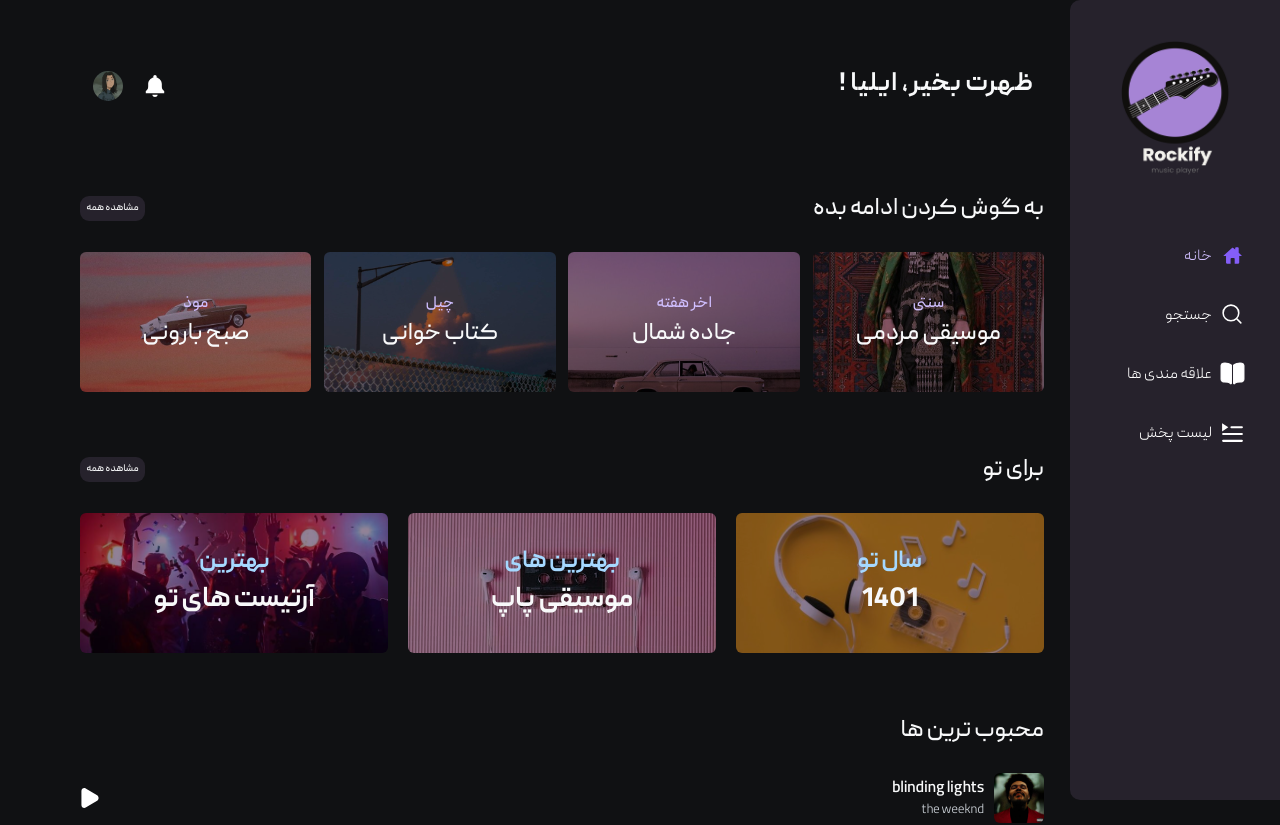
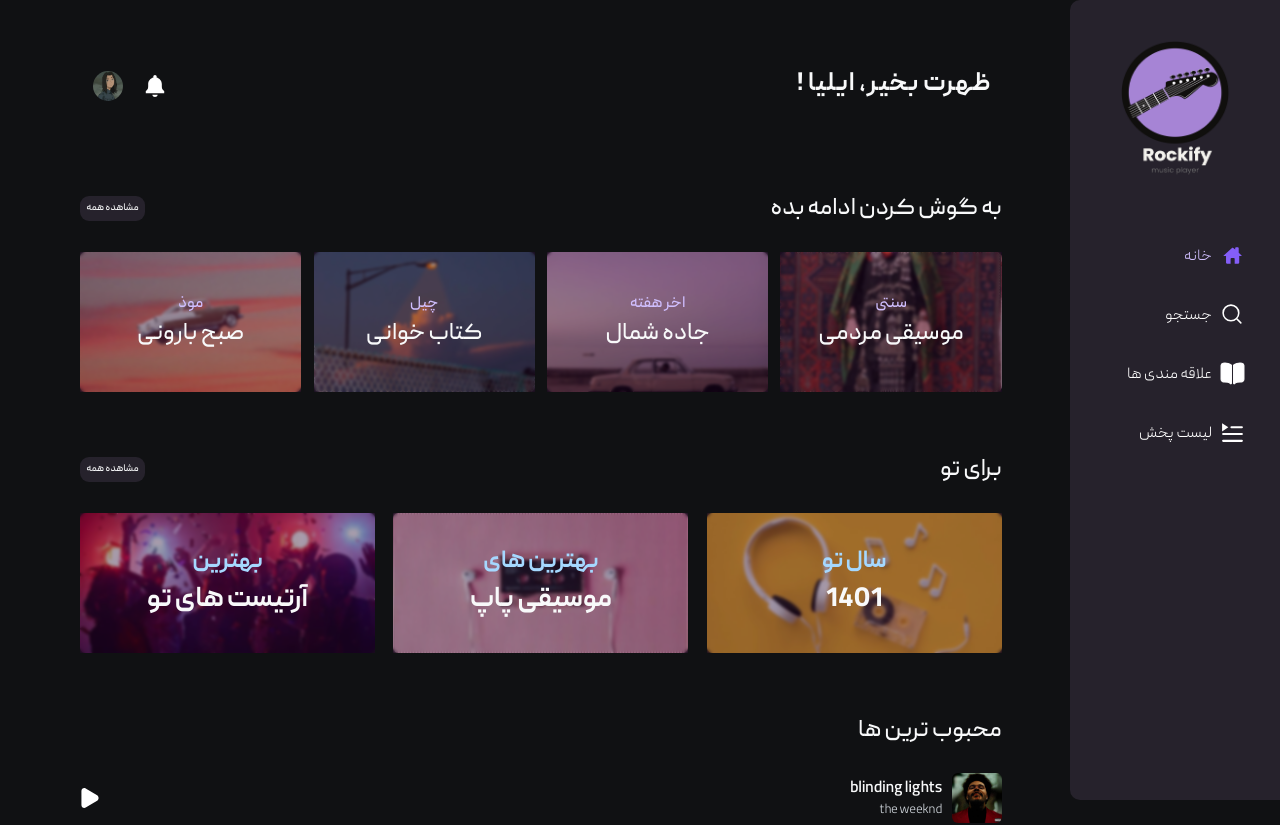
Before and after one commit to iliyaahmadi/Rockify, a React (Vite) app: page / in a window 1280 px wide. Shown: the top 825 px of the page. Built offline with nearby package versions, Linux system fonts and the light colour scheme.

Commit message:
style : add blur mixin to imgs

```diff
--- a/src/components/recentlyPlayed.tsx
+++ b/src/components/recentlyPlayed.tsx
@@ -14,6 +14,7 @@ function recentlyPlayed() {
           }}
           className="recent-body__item"
         >
+          <div className="recent-body__item--blur"></div>
           <p>سنتی</p>
           <h2>موسیقی مردمی</h2>
         </div>
@@ -21,6 +22,7 @@ function recentlyPlayed() {
           style={{ backgroundImage: 'url("src/assets/img/weekend.jpg")' }}
           className="recent-body__item"
         >
+          <div className="recent-body__item--blur"></div>
           <p> اخر هفته</p>
           <h2>جاده شمال</h2>
         </div>
@@ -28,6 +30,7 @@ function recentlyPlayed() {
           style={{ backgroundImage: 'url("src/assets/img/chill.jpg")' }}
           className="recent-body__item"
         >
+          <div className="recent-body__item--blur"></div>
           <p> چیل</p>
           <h2>کتاب خوانی</h2>
         </div>
@@ -35,6 +38,7 @@ function recentlyPlayed() {
           style={{ backgroundImage: 'url("src/assets/img/mood.jpg")' }}
           className="recent-body__item"
         >
+          <div className="recent-body__item--blur"></div>
           <p> موذ</p>
           <h2>صبح بارونی</h2>
         </div>
--- a/src/components/suggestion.tsx
+++ b/src/components/suggestion.tsx
@@ -14,6 +14,7 @@ function suggestion() {
           }}
           className="suggestion-body__item"
         >
+          <div className="suggestion-body__item--blur"></div>
           <p>سال تو</p>
           <h2>1401</h2>
         </div>
@@ -23,6 +24,7 @@ function suggestion() {
           }}
           className="suggestion-body__item"
         >
+           <div className="suggestion-body__item--blur"></div>
           <p>بهترین های</p>
           <h2>موسیقی پاپ</h2>
         </div>
@@ -32,6 +34,7 @@ function suggestion() {
           }}
           className="suggestion-body__item"
         >
+           <div className="suggestion-body__item--blur"></div>
           <p>بهترین</p>
           <h2>آرتیست های تو</h2>
         </div>
--- a/src/index.scss
+++ b/src/index.scss
@@ -12,9 +12,10 @@
   -webkit-font-smoothing: antialiased;
   -moz-osx-font-smoothing: grayscale;
   -webkit-text-size-adjust: 100%;
+  box-sizing: border-box;
 }
 
-body{
+body {
   margin: 0;
   padding: 0;
 }
--- a/src/pages/discover.tsx
+++ b/src/pages/discover.tsx
@@ -1,10 +1,12 @@
 import '../styles/components/_discover.scss';
 import Navbar from '../components/navbar';
+import Categories from '../components/categories';
 
 function discover() {
   return (
     <div className="discover">
       <Navbar title="دسته بندی ها"/>
+      <Categories />
     </div>
   );
 }
--- a/src/styles/abstracts/_colors.scss
+++ b/src/styles/abstracts/_colors.scss
@@ -43,4 +43,5 @@ $blue-700: #1c7ed6;
 $blue-800: #1971c2;
 $blue-900: #1864ab;
 
-$image-overlay: rgba(47, 35, 51, 0.67);
+$blur-color-purple: rgba(38, 7, 47, 0.398);
+$blur-color-blue: rgba(17, 17, 122, 0.459);
--- a/src/styles/abstracts/_mixins.scss
+++ b/src/styles/abstracts/_mixins.scss
@@ -13,6 +13,16 @@
   height: $height;
 }
 
-@mixin thinRoundBtn(){
+@mixin backgroundImg() {
+  background-size: cover;
+  background-repeat: no-repeat;
+  background-position: center;
+  background-blend-mode: overlay;
+}
 
+@mixin blur($blur: 8px, $blurColor: rgb(0, 0, 0, 0)) {
+  position: absolute;
+  backdrop-filter: blur($blur);
+  z-index: 1;
+  background: $blurColor;
 }
--- a/src/styles/components/_discover.scss
+++ b/src/styles/components/_discover.scss
@@ -4,5 +4,5 @@
   width: 80%;
   display: flex;
   flex-direction: column;
-  margin-right: auto;
+  margin: 30px auto 0 50px
 }
--- a/src/styles/components/_recentlyplayed.scss
+++ b/src/styles/components/_recentlyplayed.scss
@@ -36,22 +36,27 @@
 
 .recent-body {
   &__item {
+    position: relative;
     @include flexCenter(column);
+    @include backgroundImg();
     justify-content: center;
     width: 24%;
     height: 140px;
-    background: $image-overlay;
-    background-size: cover;
-    background-repeat: no-repeat;
-    background-position: center;
-    background-blend-mode: overlay;
     border-radius: 6px;
+    z-index: 0;
+    &--blur {
+      width: 100%;
+      height: 100%;
+      @include blur(1.5px,$blur-color-purple);
+    }
     p {
       margin: 0;
       color: $violet-200;
+      z-index: 1;
     }
     h2 {
       margin: 0;
+      z-index: 1;
     }
     &:hover {
       cursor: pointer;
--- a/src/styles/components/_sidebar.scss
+++ b/src/styles/components/_sidebar.scss
@@ -3,10 +3,9 @@
 .sidebar {
   display: flex;
   flex-direction: column;
-  position: fixed;
   width: 13%;
   min-width: 210px;
-  height: 100%;
+  height: 100vh;
   background-color: $violet-2000;
   display: flex;
   border-radius: 10px 0 0 10px;
--- a/src/styles/components/_suggestion.scss
+++ b/src/styles/components/_suggestion.scss
@@ -36,26 +36,31 @@
 
 .suggestion-body {
   &__item {
+    position: relative;
     @include flexCenter(column);
+    @include backgroundImg();
     justify-content: center;
     width: 32%;
     height: 140px;
-    background: $image-overlay;
-    background-size: cover;
-    background-repeat: no-repeat;
-    background-position: center;
-    background-blend-mode: overlay;
     border-radius: 6px;
+    z-index: 0;
+    &--blur {
+      width: 100%;
+      height: 100%;
+      @include blur(1.5px, $blur-color-purple);
+    }
     p {
       font-family: PeydaBold;
       font-size: 24px;
       margin: 0;
       color: $blue-200;
+      z-index: 1;
     }
     h2 {
       font-family: PeydaBold;
       font-size: 28px;
       margin: 0;
+      z-index: 1;
     }
     &:hover {
       cursor: pointer;
```
